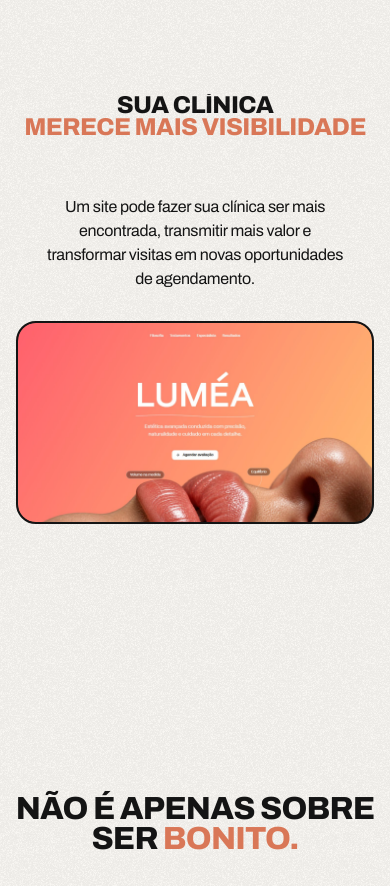
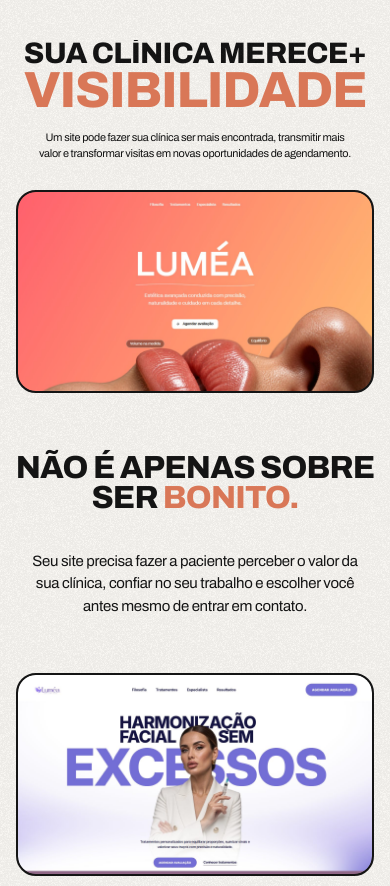
Before and after one commit to mourawebdesign-code/rume.proposta, a React (Vite) app: page / in a window 390 px wide. Shown: the top 886 px of the page. Built offline with nearby package versions, Linux system fonts and the light colour scheme.

Commit message:
Hero com VISIBILIDADE em destaque e espaçamentos compactos no mobile/tablet
Co-Authored-By: Claude Sonnet 5.5 <noreply@anthropic.com>

```diff
--- a/src/layout.css
+++ b/src/layout.css
@@ -152,12 +152,18 @@
 .home-hero-headline {
   text-align: center;
 }
+.home-hero-headline {
+  --hero-fs: min(168px, calc((100vw - 110px) / 11.7));
+}
 .home-hero-line {
   display: block;
   white-space: nowrap;
-  font: 800 clamp(24px, calc((100vw - 110px) / 14.2), 168px) / 0.92 var(--display);
+  font: 800 var(--hero-fs) / 0.92 var(--display);
   letter-spacing: -0.025em;
   text-transform: uppercase;
+}
+.home-hero-line--big {
+  font-size: calc(var(--hero-fs) * 1.717);
 }
 .home-tags {
   display: flex;
@@ -827,7 +833,7 @@
 }
 
 /* ---------- home portfolio showcase: no caption, bordered frame only ---------- */
-.card--portfolio {
+.featured .card--portfolio {
   height: auto;
 }
 .card--portfolio .card-bg {
@@ -849,26 +855,32 @@
 
 @media (max-width: 1199px) and (min-width: 600px) {
   .home-light {
-    padding-top: 84px;
+    padding-top: 56px;
+    gap: 36px;
   }
   .home-header {
     padding: 0 40px;
   }
   .home-tags {
-    padding-top: 88px;
-    padding-bottom: 20px;
+    padding-top: 28px;
+    padding-bottom: 0;
+  }
+  .home-subheadline {
+    max-width: none;
+    font-size: min(20px, calc((100vw - 80px) / 32));
+    text-wrap: balance;
   }
   .featured {
     width: calc(100% - 32px);
   }
   .featured.featured--row1 {
-    padding-bottom: 36px;
+    padding-bottom: 24px;
   }
   .featured.featured--row2 {
-    padding-bottom: 44px;
+    padding-bottom: 28px;
   }
   .home-strategic {
-    padding: 70px 40px 60px;
+    padding: 56px 40px 40px;
   }
   .home-strategic-title-wrap {
     width: min(88vw, 1160px);
@@ -877,7 +889,7 @@
     font-size: 16px;
   }
   .home-light-2 {
-    padding-top: 50px;
+    padding-top: 40px;
   }
   .rume-strategy {
     padding: 70px 40px 50px;
@@ -990,33 +1002,35 @@
     gap: 0;
   }
   .home-light {
-    padding-top: 70px;
+    padding-top: 40px;
     gap: 0;
   }
   .home-header {
-    padding: 24px 20px 0;
-  }
-  .home-hero-line {
-    font-size: calc((100vw - 44px) / 14.2);
+    padding: 0 20px;
+  }
+  .home-hero-headline {
+    --hero-fs: calc((100vw - 44px) / 11.7);
   }
   .home-tags {
-    padding: 56px 20px 30px;
+    padding: 16px 0 28px;
   }
   .home-subheadline {
     max-width: none;
-    font-size: 16px;
+    font-size: calc((100vw - 40px) / 32);
+    line-height: 1.45;
+    text-wrap: balance;
   }
   .featured {
     width: calc(100% - 32px);
   }
   .featured.featured--row1 {
-    padding-bottom: 28px;
+    padding-bottom: 20px;
   }
   .featured.featured--row2 {
-    padding-bottom: 32px;
+    padding-bottom: 24px;
   }
   .home-strategic {
-    padding: 50px 20px 36px;
+    padding: 40px 20px 28px;
   }
   .home-strategic-title-wrap {
     width: min(92vw, 1160px);
@@ -1025,7 +1039,7 @@
     font-size: 15px;
   }
   .home-light-2 {
-    padding-top: 36px;
+    padding-top: 28px;
   }
   .rume-strategy {
     padding: 50px 20px 36px;
--- a/src/pages/Home.jsx
+++ b/src/pages/Home.jsx
@@ -42,8 +42,8 @@ export default function Home() {
           <div className="home-logo">
             <motion.div initial={{ y: 700 }} animate={{ y: 0 }} transition={{ duration: 1.5, delay: 0.2, ease: EASE_RISE }}>
               <div className="home-hero-headline">
-                <span className="home-hero-line grain-ink">Sua clínica</span>
-                <span className="home-hero-line text-accent">Merece mais visibilidade</span>
+                <span className="home-hero-line grain-ink">Sua clínica merece+</span>
+                <span className="home-hero-line home-hero-line--big text-accent">Visibilidade</span>
               </div>
             </motion.div>
           </div>
```
